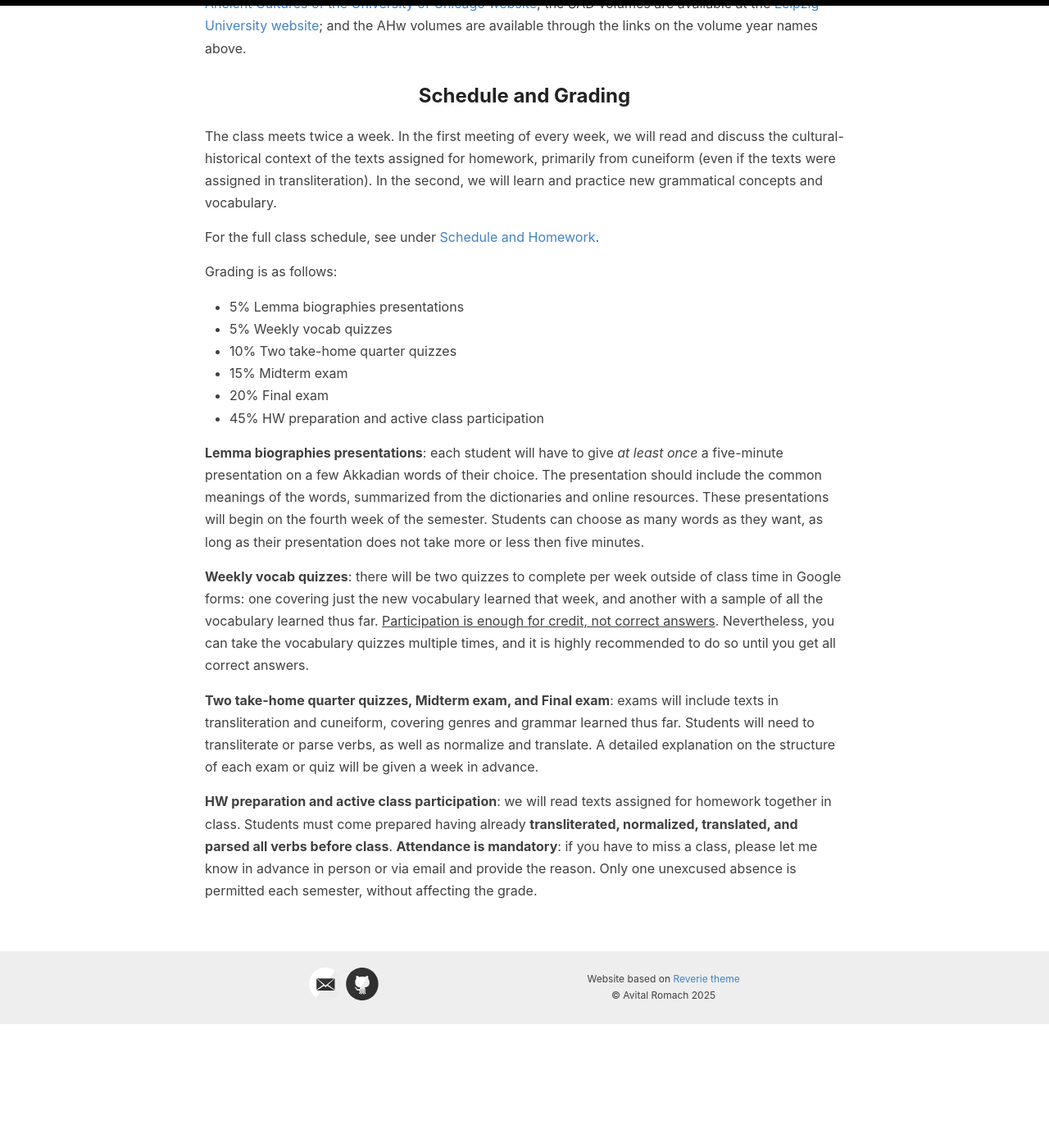
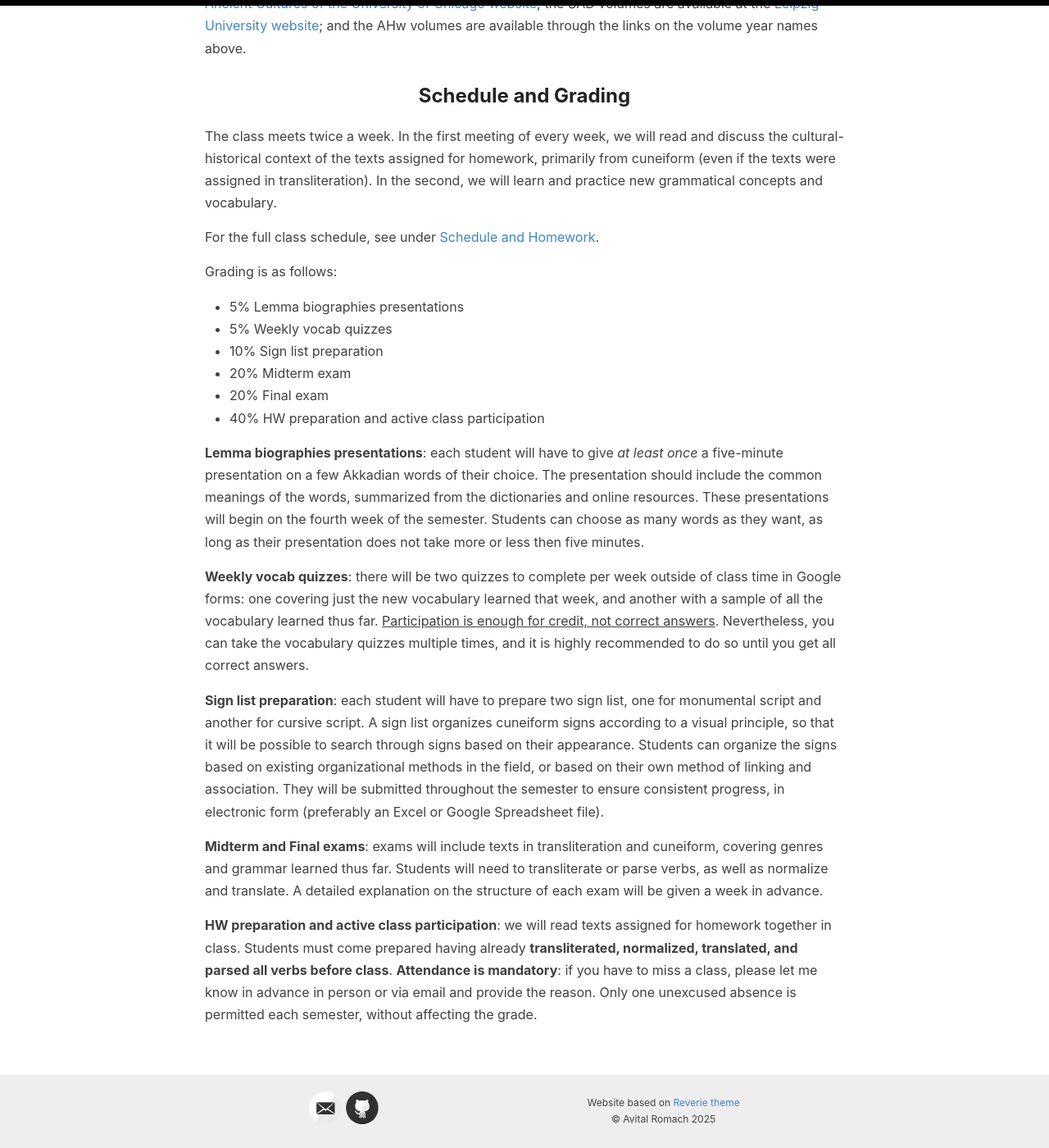
Before and after one commit to ARomach/AKKD120-AKKD501, a Jekyll site: the page built from index.md, in a window 1280 px wide and 1400 px high, scrolled down 1893 px. Shown: the whole window at 82% size. Built offline with Jekyll 4.4.1, drawn with Linux system fonts in a browser that asks for light colours; our own code applies the rules of GitHub Pages for plain Markdown files; before the commit the page ends 3142 px from its top, so only the background shows below that.

Commit message:
update grading and schedule

```diff
--- a/index.md
+++ b/index.md
@@ -51,15 +51,17 @@ Grading is as follows:
 
 - 5% Lemma biographies presentations
 - 5% Weekly vocab quizzes
-- 10% Two take-home quarter quizzes
-- 15% Midterm exam
+- 10% Sign list preparation
+- 20% Midterm exam
 - 20% Final exam
-- 45% HW preparation and active class participation
+- 40% HW preparation and active class participation
 
 **Lemma biographies presentations**: each student will have to give *at least once* a five-minute presentation on a few Akkadian words of their choice. The presentation should include the common meanings of the words, summarized from the dictionaries and online resources. These presentations will begin on the fourth week of the semester. Students can choose as many words as they want, as long as their presentation does not take more or less then five minutes.
 
 **Weekly vocab quizzes**: there will be two quizzes to complete per week outside of class time in Google forms: one covering just the new vocabulary learned that week, and another with a sample of all the vocabulary learned thus far. <u>Participation is enough for credit, not correct answers</u>. Nevertheless, you can take the vocabulary quizzes multiple times, and it is highly recommended to do so until you get all correct answers.
 
-**Two take-home quarter quizzes, Midterm exam, and Final exam**: exams will include texts in transliteration and cuneiform, covering genres and grammar learned thus far. Students will need to transliterate or parse verbs, as well as normalize and translate. A detailed explanation on the structure of each exam or quiz will be given a week in advance.
+**Sign list preparation**: each student will have to prepare two sign list, one for monumental script and another for cursive script. A sign list organizes cuneiform signs according to a visual principle, so that it will be possible to search through signs based on their appearance. Students can organize the signs based on existing organizational methods in the field, or based on their own method of linking and association. They will be submitted throughout the semester to ensure consistent progress, in electronic form (preferably an Excel or Google Spreadsheet file).
+
+**Midterm and Final exams**: exams will include texts in transliteration and cuneiform, covering genres and grammar learned thus far. Students will need to transliterate or parse verbs, as well as normalize and translate. A detailed explanation on the structure of each exam will be given a week in advance.
 
 **HW preparation and active class participation**: we will read texts assigned for homework together in class. Students must come prepared having already **transliterated, normalized, translated, and parsed all verbs before class**. **Attendance is mandatory**: if you have to miss a class, please let me know in advance in person or via email and provide the reason. Only one unexcused absence is permitted each semester, without affecting the grade.
```
